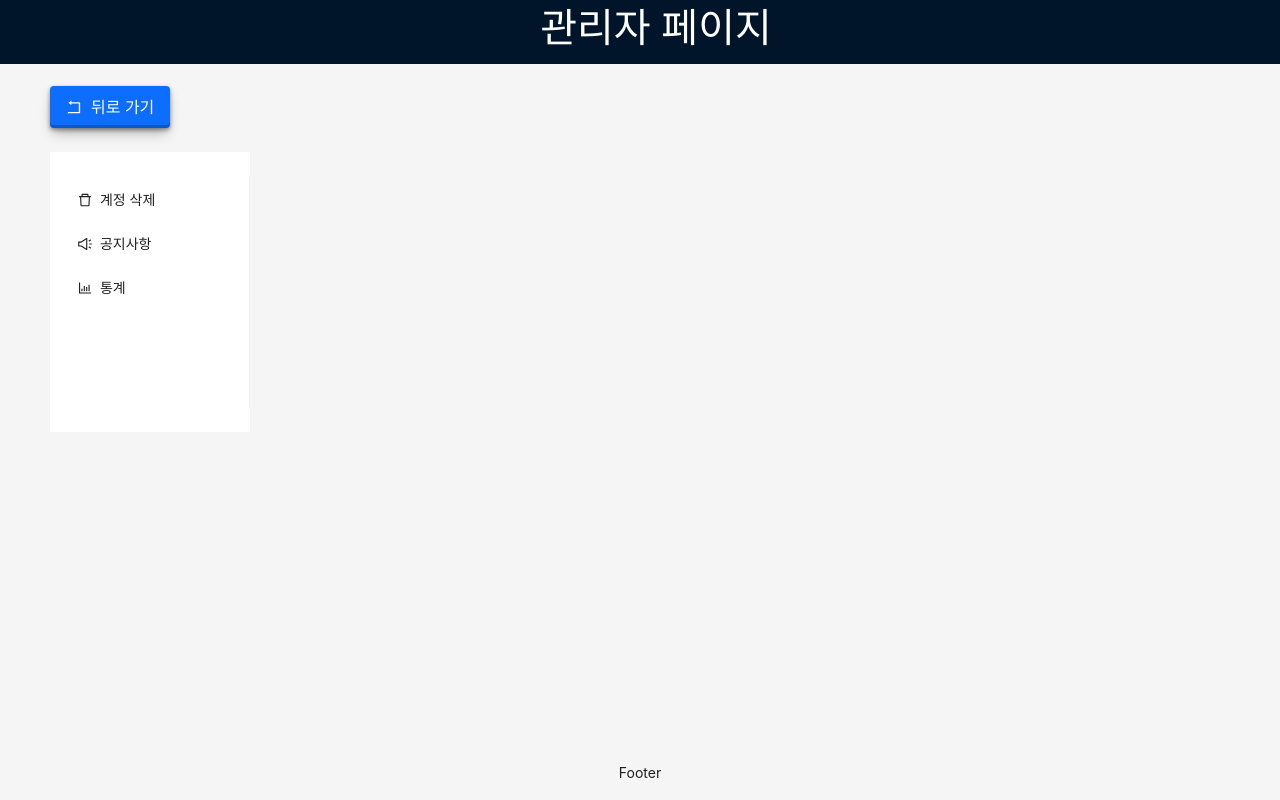
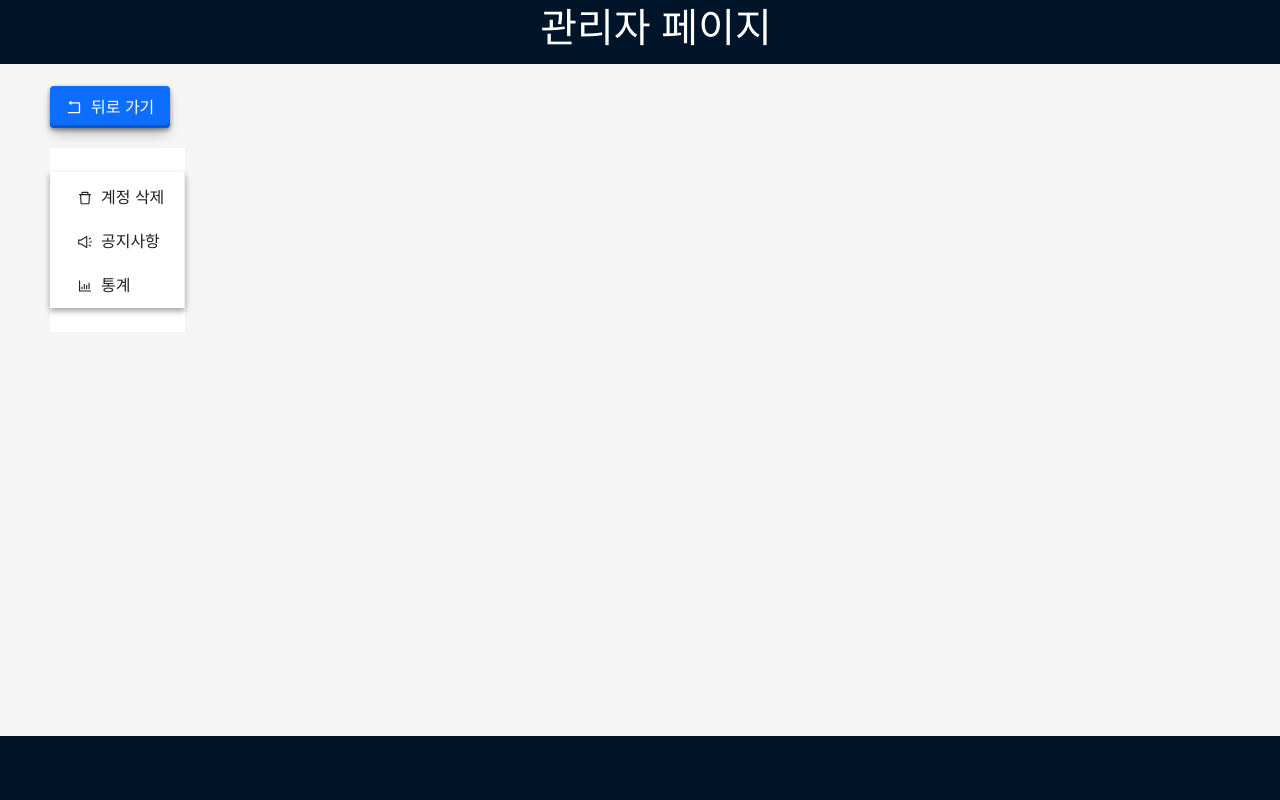
Before and after one commit to Jun02da/final_project_frontend, a React (Create React App) app: page /Admin in a window 1280 px wide. Built offline with nearby package versions, Linux system fonts and the light colour scheme.

Commit message:
admin 페이지 수정

```diff
--- a/src/components/AccountDelete.js
+++ b/src/components/AccountDelete.js
@@ -79,7 +79,6 @@ export default function AccountDelete() {
 
   return (
     <div>
-      <h2>계정 삭제</h2>
       <Table dataSource={users} columns={columns} />
       <Modal
         title="경고"
--- a/src/components/Admin.js
+++ b/src/components/Admin.js
@@ -1,26 +1,23 @@
 import React, { useState } from "react";
+import { useNavigate } from "react-router-dom";
+import AccountDelete from "./AccountDelete";
+import Announcement from "./Announcement";
+import AdminChart from "./Charts/AdminChart.js";
 import { Layout, Menu } from "antd";
-import AccountDelete from "./AccountDelete"; // AccountDelete 컴포넌트 import
-import Announcement from "./Announcement";
-
-import AdminChart from "./Charts/AdminChart.js";
 import {
   BarChartOutlined,
   DeleteOutlined,
-  ExclamationCircleOutlined,
   SoundOutlined,
   RollbackOutlined,
 } from "@ant-design/icons";
-import { useNavigate } from "react-router-dom";
+import "../css/adminGoBackButton.css";
 import axios from "axios";
-import "../css/adminGoBackButton.css";
 
-const { Header, Footer, Content, Sider } = Layout;
+const { Header, Content, Sider } = Layout;
 
 export default function Admin() {
   const [showDelete, setShowDelete] = useState(false);
   const [showAnnouncement, setShowAnnouncement] = useState(false);
-  const [showReport, setShowReport] = useState(false);
   const [showChart, setShowChart] = useState(false);
   const [adminUserAll, setAdminUserAll] = useState([]);
   const [adminPost, setAdminPost] = useState([]);
@@ -30,9 +27,6 @@ export default function Admin() {
   };
   const handleAnnouncementToggle = () => {
     setShowAnnouncement(!showAnnouncement);
-  };
-  const handleReportToggle = () => {
-    setShowReport(!showReport);
   };
   const handleChartToggle = () => {
     setShowChart(!showChart);
@@ -58,8 +52,6 @@ export default function Admin() {
       handleDeleteToggle();
     } else if (target === "announcement") {
       handleAnnouncementToggle();
-    } else if (target === "report") {
-      handleReportToggle();
     } else if (target === "chart") {
       handleChartToggle();
     }
@@ -86,13 +78,21 @@ export default function Admin() {
         </button>
         <Layout
           className="site-layout-background"
-          style={{ padding: "24px 0" }}
+          style={{
+            padding: "20px 0",
+          }}
         >
-          <Sider className="site-layout-background" width={200}>
+          <Sider className="site-layout-background" width={"auto"}>
             <Menu
               mode="inline"
               defaultSelectedKeys={[]}
-              style={{ height: "100%" }}
+              style={{
+                height: "100%",
+                fontFamily: "Noto Sans KR",
+                fontSize: "1rem",
+                boxShadow:
+                  "rgba(0, 0, 0, 0.16) 0px 3px 6px, rgba(0, 0, 0, 0.23) 0px 3px 6px",
+              }}
               onClick={handleMenuItemClick}
             >
               {/* 메뉴 앞에 아이콘 추가 */}
@@ -111,17 +111,18 @@ export default function Admin() {
               </Menu.Item>
             </Menu>
           </Sider>
-          <Content style={{ padding: "0 24px", minHeight: 280 }}>
+          <Content style={{ padding: "0 24px", minHeight: "auto" }}>
             {showDelete && <AccountDelete />}
             {showAnnouncement && <Announcement />}
-
             {showChart && (
               <AdminChart adminUserAll={adminUserAll} adminPost={adminPost} />
             )}
           </Content>
         </Layout>
       </Content>
-      <Footer style={{ textAlign: "center" }}>Footer</Footer>
+      <Header>
+        <div className="logo" />
+      </Header>
     </Layout>
   );
 }
--- a/src/components/Charts/AdminChart.js
+++ b/src/components/Charts/AdminChart.js
@@ -4,17 +4,16 @@ import "../../css/adminChart.css";
 
 function AdminChart({ adminUserAll, adminPost }) {
   // 남여 비율 관련
-  var femailCount = 0;
-  var mailCount = 0;
+  var femaleCount = 0;
+  var maleCount = 0;
   adminUserAll.map((e) => {
-    if ((e.gender = "femail")) {
-      femailCount += 1;
-    } else if ((e.gender = "male")) {
-      console.log(e.gender);
-      mailCount += 1;
+    if (e.gender === "female") {
+      femaleCount += 1;
+    } else {
+      maleCount += 1;
     }
   });
-  var totalGender = [mailCount, femailCount];
+  var totalGender = [maleCount, femaleCount];
 
   // 조회수 관련
   var totalVisitCnt = 0;
@@ -58,7 +57,10 @@ function AdminChart({ adminUserAll, adminPost }) {
     },
     legend: {
       show: true,
-      position: "bottom",
+      position: "right",
+      horizontalAlign: "center",
+      fontSize: "15px",
+      fontFamily: "Noto Sans KR",
     },
     labels: ["Male", "Female"],
     colors: ["#07B9E8", "#E91E63"], // 색상 지정
@@ -75,7 +77,7 @@ function AdminChart({ adminUserAll, adminPost }) {
       style: {
         fontSize: "20px",
         fontWeight: "bold",
-        fontFamily: undefined,
+        fontFamily: "Noto Sans KR",
         color: "#263238",
       },
     },
@@ -113,7 +115,7 @@ function AdminChart({ adminUserAll, adminPost }) {
       style: {
         fontSize: "20px",
         fontWeight: "bold",
-        fontFamily: undefined,
+        fontFamily: "Noto Sans KR",
         color: "#263238",
       },
     },
@@ -169,7 +171,7 @@ function AdminChart({ adminUserAll, adminPost }) {
       position: "right",
       horizontalAlign: "center",
       fontSize: "15px",
-      fontFamily: "Arial",
+      fontFamily: "Noto Sans KR",
     },
     tooltip: {
       // 마우스 오버 옵션
@@ -185,7 +187,7 @@ function AdminChart({ adminUserAll, adminPost }) {
       style: {
         fontSize: "20px",
         fontWeight: "bold",
-        fontFamily: undefined,
+        fontFamily: "Noto Sans KR",
         color: "#263238",
       },
     },
@@ -240,7 +242,7 @@ function AdminChart({ adminUserAll, adminPost }) {
       position: "top",
       horizontalAlign: "right",
       fontSize: "15px",
-      fontFamily: "Arial",
+      fontFamily: "Noto Sans KR",
     },
     tooltip: {
       // 마우스 오버 옵션
@@ -256,7 +258,7 @@ function AdminChart({ adminUserAll, adminPost }) {
       style: {
         fontSize: "20px",
         fontWeight: "bold",
-        fontFamily: undefined,
+        fontFamily: "Noto Sans KR",
         color: "#263238",
       },
     },
@@ -274,11 +276,9 @@ function AdminChart({ adminUserAll, adminPost }) {
     {
       name: "전체 데이터",
       data: [
-        // { x: "조회수", y: totalVisitCnt },
         { x: "좋아요", y: totalLikeCnt },
         { x: "팔로우 받은 수", y: totalFollowerCnt },
         { x: "팔로우 한 수", y: totalFollowingCnt },
-        // { x: "게시물", y: adminPost.length },
       ],
     },
   ];
@@ -287,9 +287,6 @@ function AdminChart({ adminUserAll, adminPost }) {
     {
       name: "전체 데이터",
       data: [
-        // { x: "좋아요", y: totalLikeCnt },
-        // { x: "팔로우 받은 수", y: totalFollowerCnt },
-        // { x: "팔로우 한 수", y: totalFollowingCnt },
         { x: "게시물", y: adminPost.length },
         { x: "조회수", y: totalVisitCnt },
       ],
@@ -297,9 +294,6 @@ function AdminChart({ adminUserAll, adminPost }) {
   ];
 
   return (
-    <div>
-      <h3>통계</h3>
-      <hr />
     <div>
       <div id="chartArea">
         <Chart options={optionsGender} series={totalGender} type="donut" />
@@ -318,7 +312,6 @@ function AdminChart({ adminUserAll, adminPost }) {
         <Chart options={optionsData} series={dataData} type="bar" />
       </div>
     </div>
-    </div>
   );
 }
 export default AdminChart;
--- a/src/css/adminChart.css
+++ b/src/css/adminChart.css
@@ -1,6 +1,6 @@
 #chartArea {
   display: inline-block;
-  width: 33%;
+  width: 40%;
   margin: 20px;
   padding: 20px;
   border-radius: 20px;
```
Lines whose indentation alone changed are shown as unchanged.
